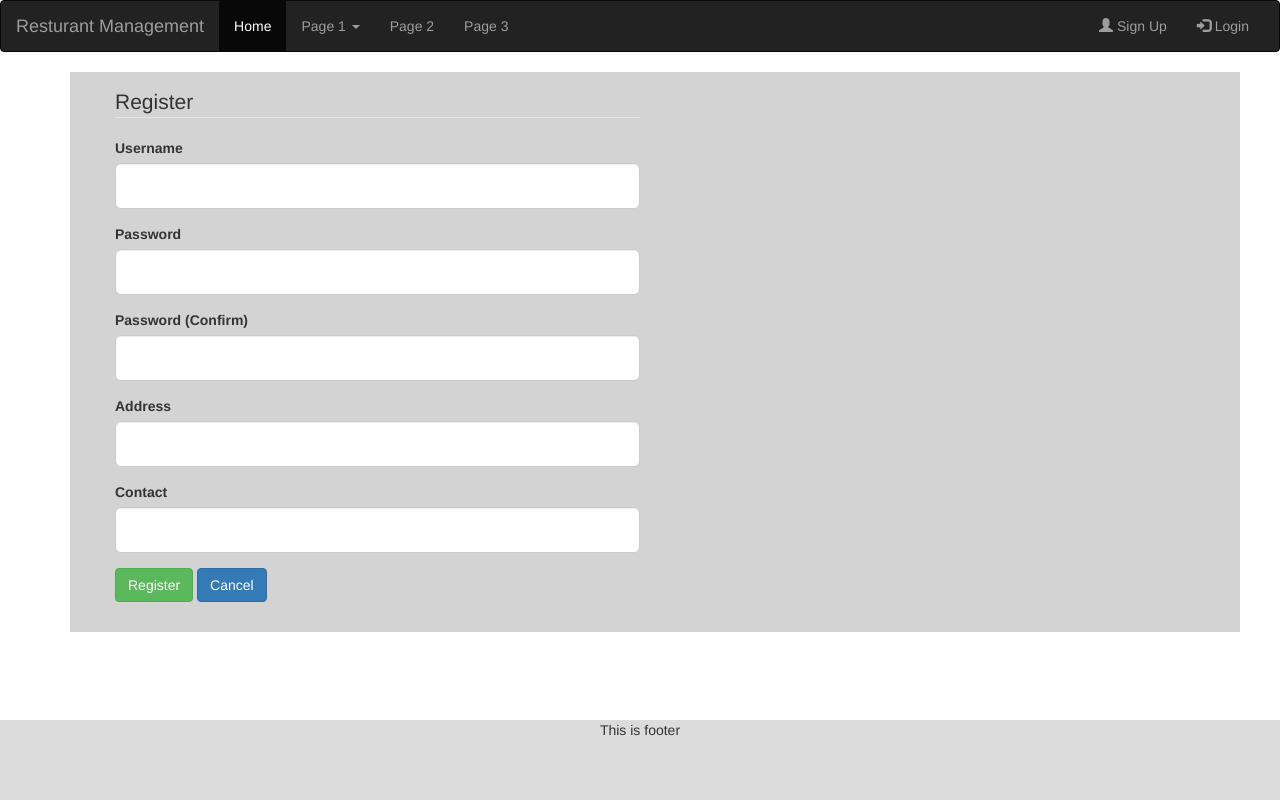
After one commit to golderswajan/RM, a PHP site: page /Registration-page.php in a window 1280 px wide. The commit adds this page. Run offline with PHP 8.4, Linux system fonts and the light colour scheme; some libraries are stand-ins or nearby versions.

```diff
--- /dev/null
+++ b/Registration-page.php
@@ -0,0 +1,86 @@
+<?php include_once 'layout/header.php';
+require_once 'src/database.php';
+
+
+if (isset($_POST['reg'])) {
+    $query = "INSERT INTO customer VALUES ('','$_POST[username]','$_POST[password]','$_POST[address]','$_POST[contact]')";
+    db_insert($query);
+    header('Location: index.php');
+}
+?>
+<script>
+    function passwordCheck(){
+        var pass = $('#password').val();
+        var conFirm = $('#password_confirm').val();
+        var error = $('#confirmText');
+
+        if(pass!=conFirm){
+            error.text("Password doesn't match");
+        }else{
+            error.text("");
+        }
+
+
+    }
+</script>
+    <div class="container" style="background: #D3D3D3">
+        <div class="panel-body">
+            <div class="col-md-6">
+
+                <form class="well-form-horizontal" action="Registration-page.php" method="POST">
+                    <div id="legend">
+                        <legend class="">Register</legend>
+                    </div>
+                    <div class="box-input">
+                        <label class="control-label" for="username">Username</label>
+                        <div class="form-group">
+                            <input type="text" id="username" name="username" placeholder=""
+                                   class="form-control input-lg" required>
+                        </div>
+                    </div>
+
+                    <div class="box-input">
+                        <label class="control-label" for="password">Password</label>
+                        <div class="form-group">
+                            <input type="password" id="password" name="password" placeholder=""
+                                   class="form-control input-lg" required>
+                        </div>
+                    </div>
+
+                    <div class="box-input">
+                        <label class="control-label" for="password_confirm">Password (Confirm)</label>
+                        <div class="form-group">
+                            <input type="password" id="password_confirm" name="password_confirm" placeholder=""
+                                   class="form-control input-lg" required onchange="passwordCheck()"><span><p id="confirmText" style="color: red"></p></span>
+                        </div>
+                    </div>
+
+                    <div class="box-input">
+                        <label class="control-label" for="address">Address</label>
+                        <div class=" form-group">
+                            <input type="text" id="address" name="address" placeholder="" class="form-control input-lg" required>
+                        </div>
+                    </div>
+
+                    <div class="box-input">
+                        <label class="control-label" for="contact">Contact</label>
+                        <div class=" form-group">
+                            <input type="text" id="contact" name="contact" placeholder="" class="form-control input-lg" required>
+                        </div>
+                    </div>
+
+
+                    <div>
+                        <!-- Button -->
+                        <div class="form-group">
+                            <button class="btn btn-success" type="submit" name="reg">Register</button>
+                            <button class="btn btn-primary">Cancel</button>
+                        </div>
+                    </div>
+
+                </form>
+
+            </div>
+        </div>
+    </div>
+<?php include_once 'layout/footer.php'; ?>
--- a/layout/header.php
+++ b/layout/header.php
@@ -39,7 +39,7 @@
         </div>
         <div class="collapse navbar-collapse" id="myNavbar">
             <ul class="nav navbar-nav">
-                <li class="active"><a href="#">Home</a></li>
+                <li class="active"><a href="index.php">Home</a></li>
                 <li class="dropdown">
                     <a class="dropdown-toggle" data-toggle="dropdown" href="#">Page 1 <span class="caret"></span></a>
                     <ul class="dropdown-menu">
@@ -52,8 +52,18 @@
                 <li><a href="#">Page 3</a></li>
             </ul>
             <ul class="nav navbar-nav navbar-right">
-                <li><a href="#"><span class="glyphicon glyphicon-user"></span> Sign Up</a></li>
-                <li><a href="#"><span class="glyphicon glyphicon-log-in"></span> Login</a></li>
+                <?php
+                if(session_status()==PHP_SESSION_NONE){
+                    session_start();
+                }
+                ?>
+                <?php if(!isset($_SESSION['username'])){?>
+                <li><a href="Registration-page.php"><span class="glyphicon glyphicon-user"></span> Sign Up</a></li>
+                <li><a href="Login-page.php"><span class="glyphicon glyphicon-log-in"></span> Login</a></li>
+                <?php }else{?>
+                <li><a href="user-page.php"><span class="glyphicon glyphicon-user"></span><?= $_SESSION['username']?></a></li>
+                <li><a href="log-out.php"><span class="glyphicon glyphicon-log-out"></span> Logout</a></li>
+                <?php }?>
             </ul>
         </div>
     </div>
--- a/src/database.php
+++ b/src/database.php
@@ -1,27 +1,40 @@
 <?php
-/**
- * Created by PhpStorm.
- * User: DreamLess
- * Date: 10/6/2017
- * Time: 3:19 PM
- */
-function db_process($query){
+
+function db_insert($query){
+    $con = db_connect();
+    $con->query($query);
+    $con->close();
+}
+
+function db_update($query){
+   insert($query);
+}
+
+function db_delete($query){
+    insert($query);
+}
+
+function db_select($query){
+    $con = db_connect();
+    $rows = $con->query($query);
+    $data=[];
+    $rows = $rows->fetch_all(MYSQLI_BOTH);
+    foreach ($rows as $row){
+        array_push($data,$row);
+    }
+    $con->close();
+    return $data;
+
+}
+function db_connect(){
     $serverName="localhost";
     $userName="root";
     $password="";
-    $dbName="varsity";
-    $data=[];
-    $con = new mysqli($serverName,$userName,$password,$dbName);
+    $dbName="resturant";
+    $con= new mysqli($serverName,$userName,$password,$dbName);
     if($con->connect_errno){
-        dile("coonection failed".$con->connect_error);
-    }else{
-        $rows = $con->query($query);
-        $rows = $rows->fetch_all(MYSQLI_BOTH);
-        foreach ($rows as $row){
-            array_push($data,$row);
+        die("coonection failed".$con->connect_error);
+    }else  return $con;
 
-        }
-        $con->close();
-    }
-    return $data;
+
 }
```
Also changed, not shown: Login-page.php (added, +72 -0 lines), log-out.php (added, +12 -0 lines), refresh.php (added, +9 -0 lines), user-page.php (added, +7 -0 lines), css/site.css (added).
